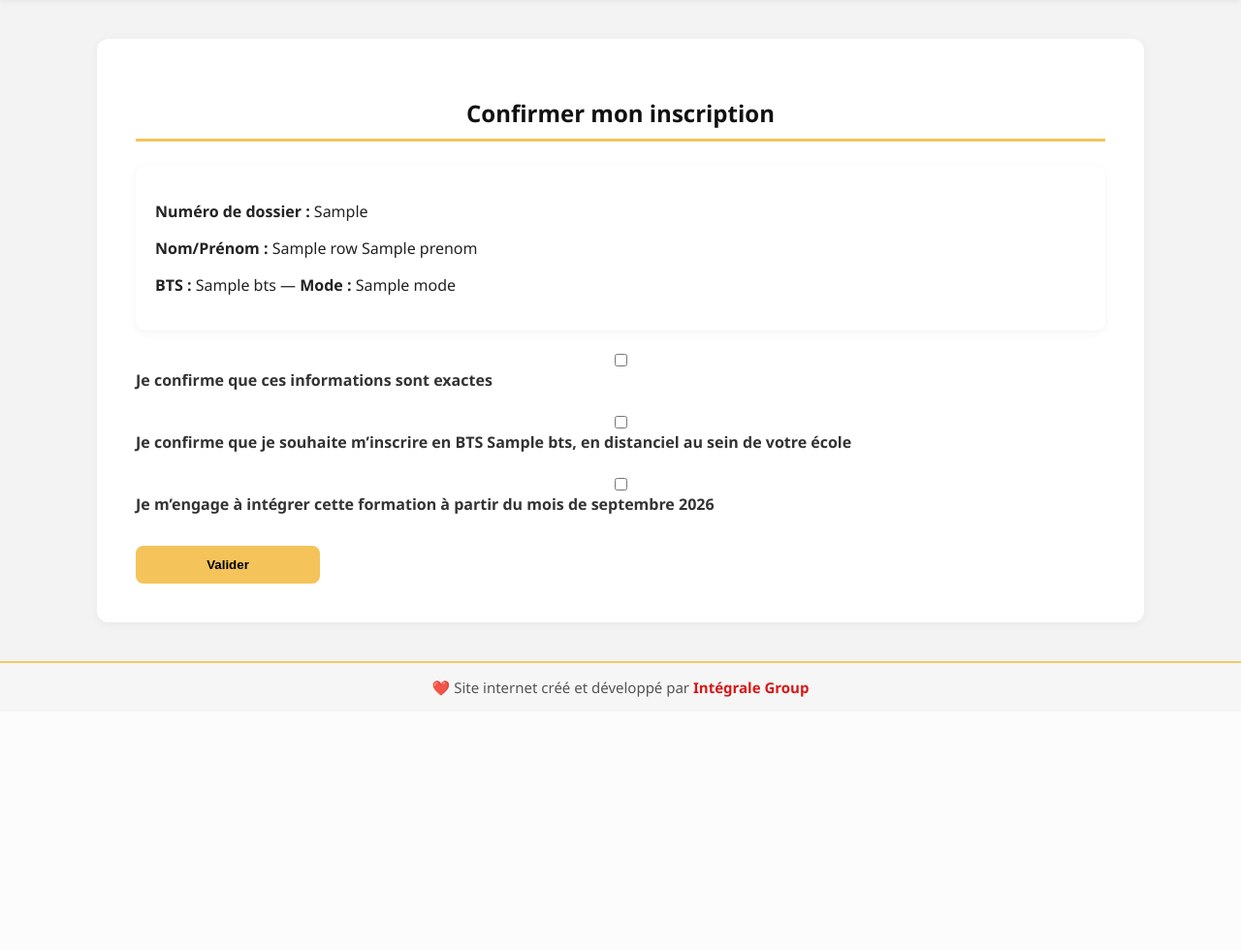
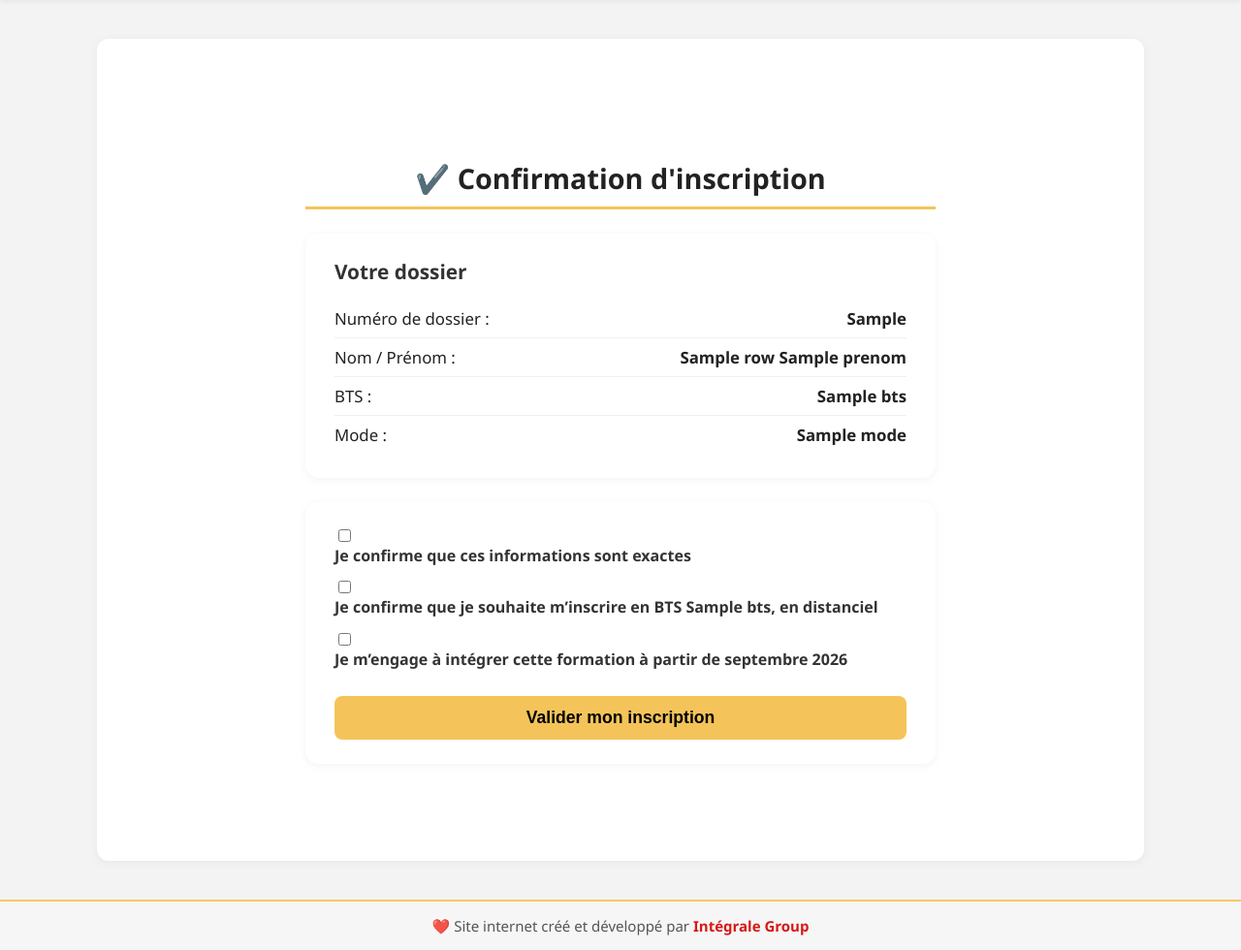
Before and after one commit to integraleacademy/inscriptionsbts, a Python web app: template templates/confirm_inscription.html in a window 1280 px wide. Shown: the part 197-1177 px from the top of the page at 97% size. Before the commit the page ends 916 px from the top, so only its background shows below. Run offline with Jinja, Linux system fonts and the light colour scheme; the template is opened without the code that fills it: most values are stand-ins (such as "Sample title", 1, 10 or a date in 2020).

Commit message:
Update confirm_inscription.html

```diff
--- a/templates/confirm_inscription.html
+++ b/templates/confirm_inscription.html
@@ -1,17 +1,129 @@
 {% extends "base.html" %}
 {% block content %}
-<h2>Confirmer mon inscription</h2>
-<div class="card">
-  <p><strong>Numéro de dossier :</strong> {{ row.numero_dossier }}</p>
-  <p><strong>Nom/Prénom :</strong> {{ row.nom }} {{ row.prenom }}</p>
-  <p><strong>BTS :</strong> {{ row.bts }} — <strong>Mode :</strong> {{ row.mode }}</p>
+
+<div class="confirm-container">
+
+  <h2 class="confirm-title">✔️ Confirmation d'inscription</h2>
+
+  <div class="confirm-card">
+    <h3>Votre dossier</h3>
+
+    <div class="info-line">
+      <span>Numéro de dossier :</span>
+      <strong>{{ row.numero_dossier }}</strong>
+    </div>
+
+    <div class="info-line">
+      <span>Nom / Prénom :</span>
+      <strong>{{ row.nom }} {{ row.prenom }}</strong>
+    </div>
+
+    <div class="info-line">
+      <span>BTS :</span>
+      <strong>{{ row.bts }}</strong>
+    </div>
+
+    <div class="info-line">
+      <span>Mode :</span>
+      <strong>{{ row.mode }}</strong>
+    </div>
+  </div>
+
+  <form method="post" class="confirm-form">
+    <input type="hidden" name="token" value="{{ token }}">
+    <input type="hidden" name="sig" value="{{ sig }}">
+
+    <label class="checkbox-line">
+      <input type="checkbox" name="c1">
+      <span>Je confirme que ces informations sont exactes</span>
+    </label>
+
+    <label class="checkbox-line">
+      <input type="checkbox" name="c2">
+      <span>Je confirme que je souhaite m’inscrire en BTS <strong>{{ row.bts }}</strong>, en <strong>{{ 'présentiel' if row.mode=='presentiel' else 'distanciel' }}</strong></span>
+    </label>
+
+    <label class="checkbox-line">
+      <input type="checkbox" name="c3">
+      <span>Je m’engage à intégrer cette formation à partir de septembre 2026</span>
+    </label>
+
+    <button class="btn primary confirm-btn">Valider mon inscription</button>
+  </form>
+
 </div>
-<form method="post">
-  <input type="hidden" name="token" value="{{ token }}">
-  <input type="hidden" name="sig" value="{{ sig }}">
-  <label><input type="checkbox" name="c1"> Je confirme que ces informations sont exactes</label><br>
-  <label><input type="checkbox" name="c2"> Je confirme que je souhaite m’inscrire en BTS {{ row.bts }}, en {{ 'présentiel' if row.mode=='presentiel' else 'distanciel' }} au sein de votre école</label><br>
-  <label><input type="checkbox" name="c3"> Je m’engage à intégrer cette formation à partir du mois de septembre 2026</label><br>
-  <button class="btn primary" style="margin-top:10px">Valider</button>
-</form>
+
+
+<style>
+  .confirm-container {
+    max-width: 650px;
+    margin: 40px auto;
+    padding: 20px;
+  }
+
+  .confirm-title {
+    text-align: center;
+    margin-bottom: 25px;
+    font-size: 1.8rem;
+    font-weight: 700;
+    color: #222;
+  }
+
+  .confirm-card {
+    background: #fff;
+    border-radius: 14px;
+    padding: 25px 30px;
+    box-shadow: 0 2px 10px rgba(0,0,0,0.05);
+    margin-bottom: 25px;
+  }
+
+  .confirm-card h3 {
+    margin-top: 0;
+    margin-bottom: 15px;
+    font-size: 1.3rem;
+    color: #333;
+    font-weight: 600;
+  }
+
+  .info-line {
+    display: flex;
+    justify-content: space-between;
+    padding: 8px 0;
+    border-bottom: 1px solid #f0f0f0;
+    font-size: 1.05rem;
+  }
+  .info-line:last-child {
+    border-bottom: none;
+  }
+
+  .checkbox-line {
+    display: flex;
+    align-items: flex-start;
+    margin-bottom: 12px;
+    font-size: 1rem;
+    cursor: pointer;
+    line-height: 1.4;
+  }
+
+  .checkbox-line input {
+    margin-right: 10px;
+    margin-top: 3px;
+  }
+
+  .confirm-form {
+    background: #fff;
+    padding: 25px 30px;
+    border-radius: 14px;
+    box-shadow: 0 2px 10px rgba(0,0,0,0.05);
+  }
+
+  .confirm-btn {
+    width: 100%;
+    margin-top: 15px;
+    font-size: 1.1rem;
+    padding: 12px;
+    border-radius: 10px;
+  }
+</style>
+
 {% endblock %}
```
